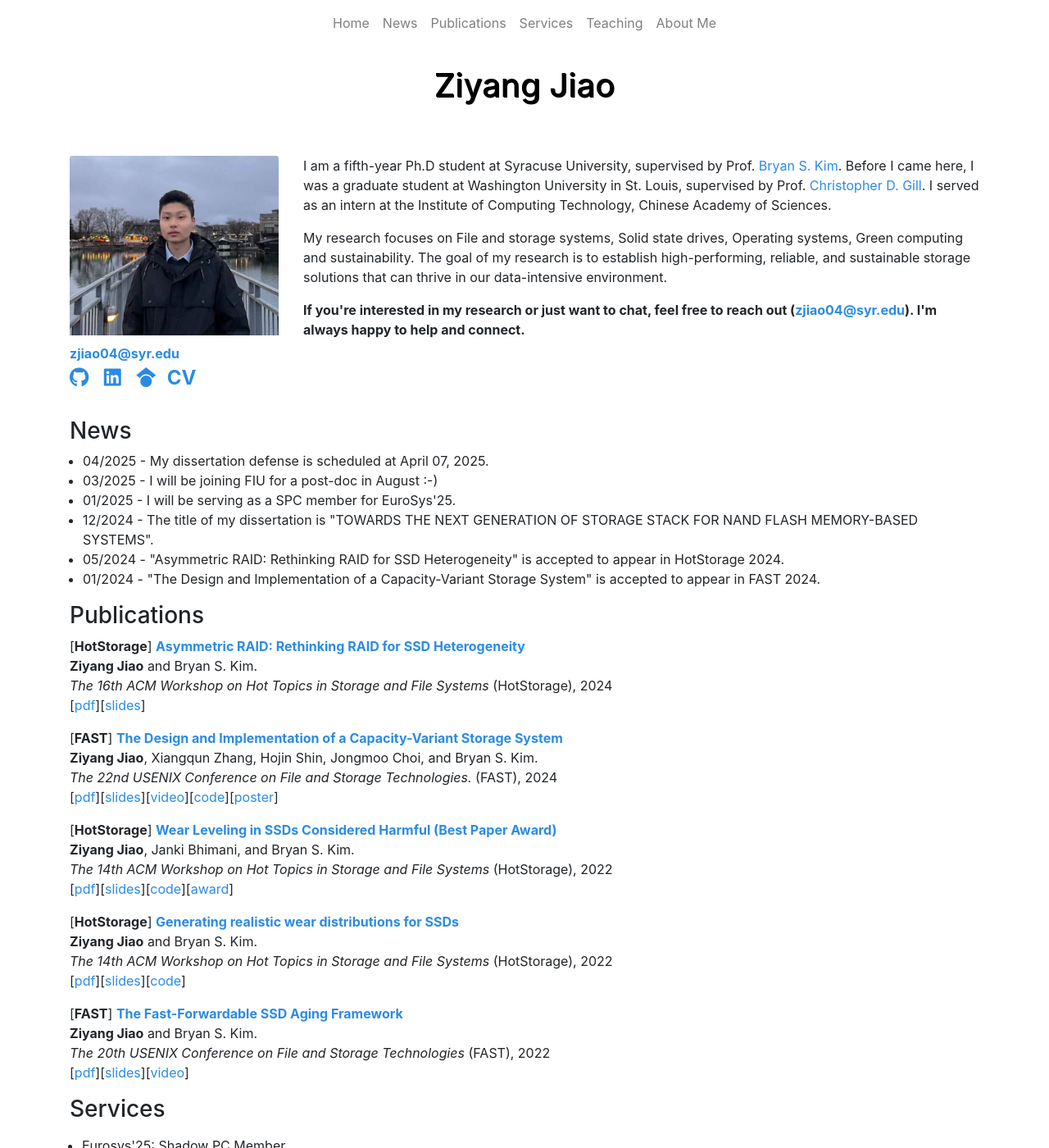
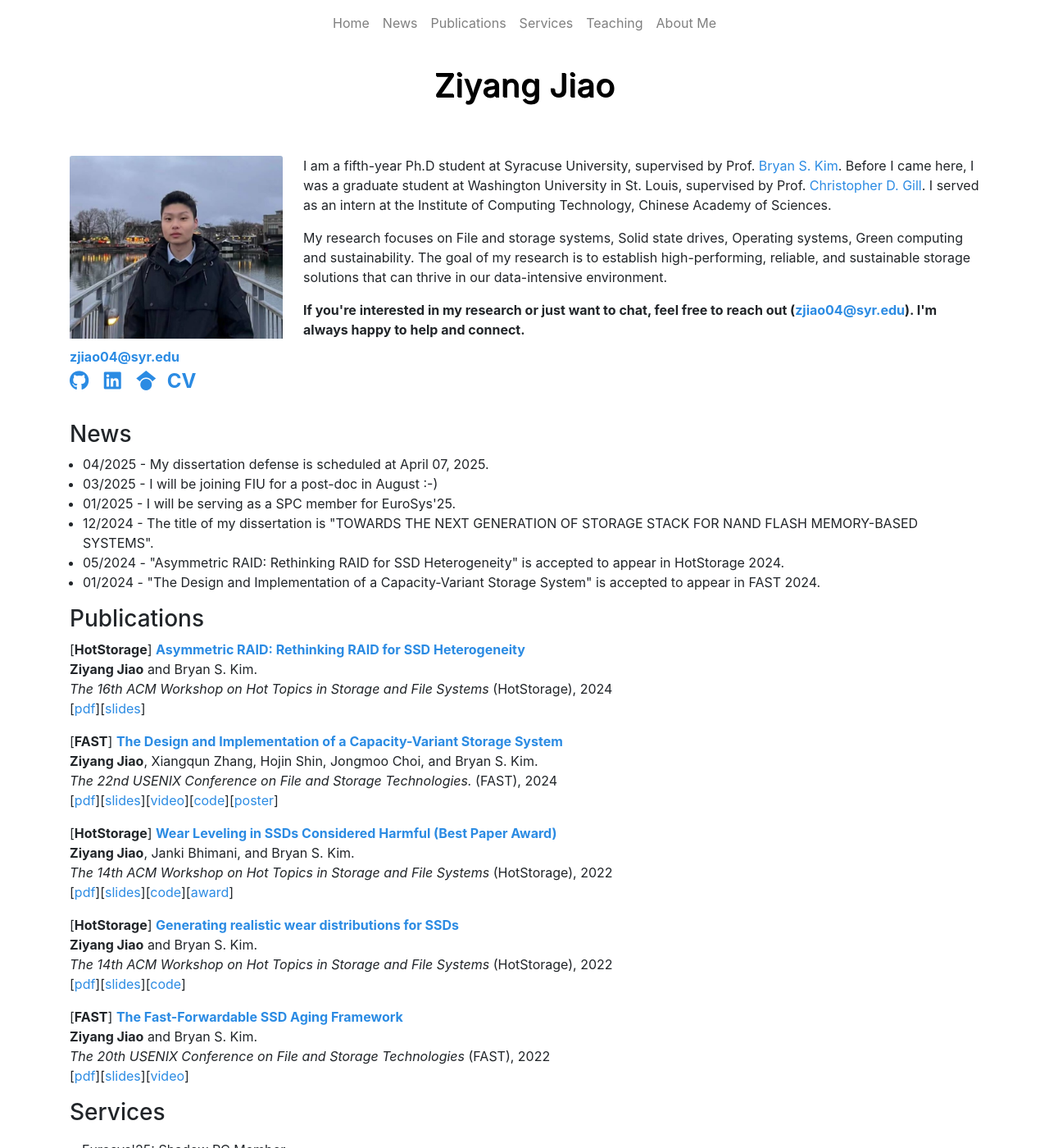
Before and after one commit to ZiyangJiao/ZiyangJiao.github.io, a Jekyll site: the page index.html, which Jekyll copies as it is, in a window 1280 px wide and 1400 px high. Shown: the whole window at 82% size. Built offline with Jekyll 4.4.1, drawn with Linux system fonts in a browser that asks for light colours; nearby versions of some CDN libraries.

Commit message:
Update style.css

```diff
--- a/css/style.css
+++ b/css/style.css
@@ -9,7 +9,7 @@
 
 img.card-img-top {
     margin-bottom: 10px; /* More spacing below the image */
-    width: 255px; /* Take full width of parent container */
+    width: 260px; /* Take full width of parent container */
     height: auto; /* Maintain aspect ratio */
 }
 
```
